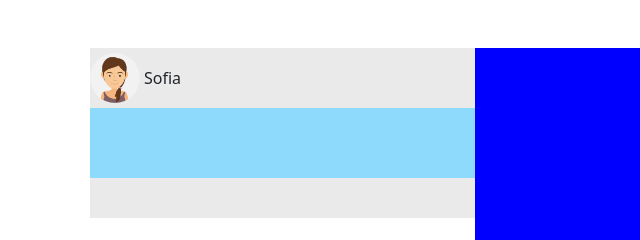
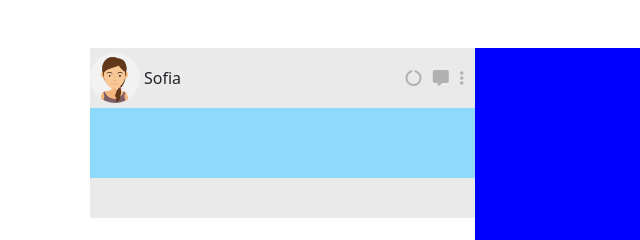
Before and after one commit to Ericson-Manalo/vue-boolzapp, a plain HTML site: page index.html in a window 1280 px wide. Shown: the top 240 px of the page, 0-640 px from the left. Drawn offline with nearby package versions, Linux system fonts and the light colour scheme.

Commit message:
made the settings chat with icons

```diff
--- a/css/style.css
+++ b/css/style.css
@@ -29,6 +29,12 @@ div .pic-name img{
     border-radius: 50%;
 }
 
+div .contact-items i{
+    color: #b1b1b1;
+    font-size: medium;
+    margin-right: .7rem;
+}
+
 div .notifications{
     height: 70px;
     background-color: #8edafc;
--- a/index.html
+++ b/index.html
@@ -20,12 +20,18 @@
 
                 <!--CONTACT'S COLUMN-->
                 <div class="contact-column">
-                    <div class="upper-contact">
+                    <div class="upper-contact d-flex justify-content-between">
                         <div class="pic-name d-flex align-items-center">
                             <img src="./img/avatar_io.jpg" alt="My personal photo" class="me-1">
                             <p class="m-0">
                                 Sofia
                             </p>
+                        </div>
+
+                        <div class="contact-items d-flex align-items-center">
+                            <i class="fa-solid fa-circle-notch"></i>
+                            <i class="fa-solid fa-message"></i>
+                            <i class="fa-solid fa-ellipsis-vertical"></i>
                         </div>
                     </div>
 
```
